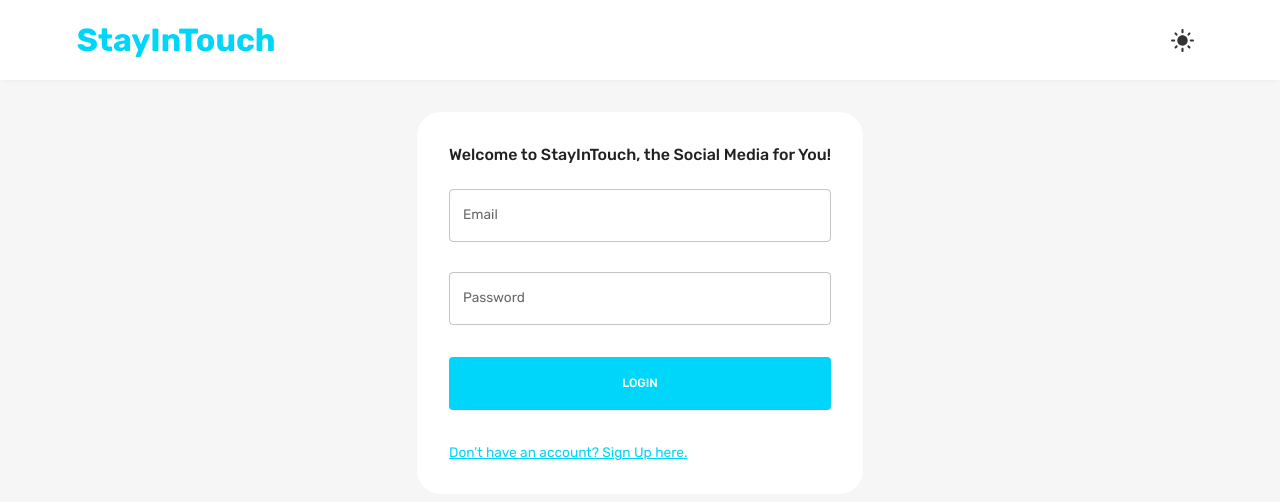
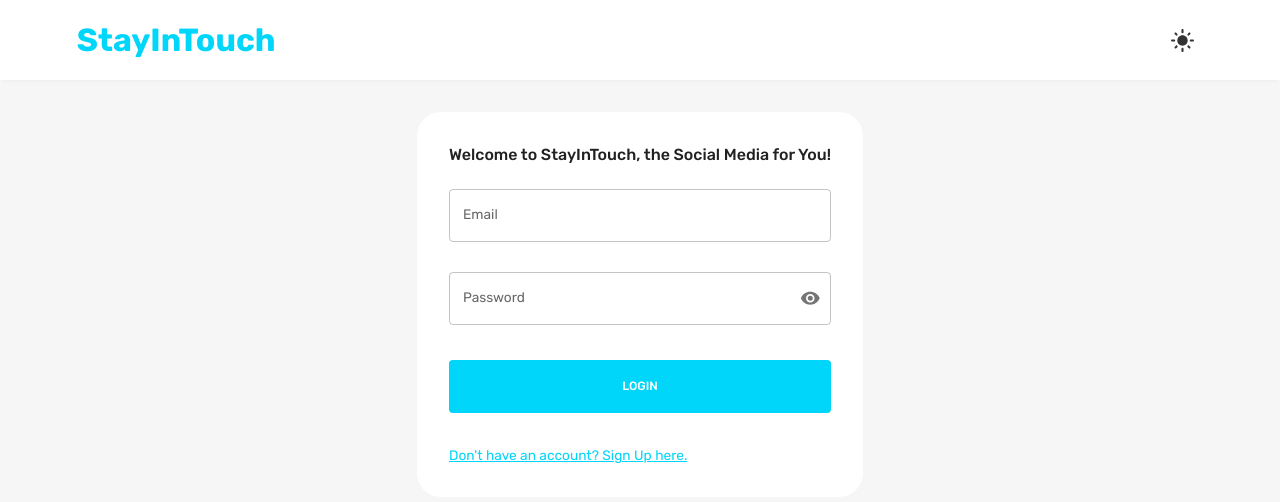
Before and after one commit to citizenofjustice/social-network, a React (Create React App) app in the folder client/: page /login in a window 1280 px wide. Shown: the top 502 px of the page. Built offline with nearby package versions, Linux system fonts and the light colour scheme; no server answers; a web font is replaced by a local one.

Commit message:
form validation fixes

```diff
--- a/client/src/components/AuthDataChangeForm.jsx
+++ b/client/src/components/AuthDataChangeForm.jsx
@@ -32,6 +32,7 @@ const AuthDataChangeForm = ({ refProp, onChangeSuccess }) => {
   };
 
   const emailYup = yup.string().email("invalid email").required("required");
+  const oldPasswordYup = yup.string().required("required");
   const passwordYup = yup
     .string()
     .required("required")
@@ -50,6 +51,7 @@ const AuthDataChangeForm = ({ refProp, onChangeSuccess }) => {
   const valSchema = yup.object().shape({
     ...(isEmailChecked && { email: emailYup }),
     ...(isPasswordChecked && {
+      oldPassword: oldPasswordYup,
       password: passwordYup,
       confirmPassword: confirmPasswordYup,
     }),
--- a/client/src/components/PasswordTextField.jsx
+++ b/client/src/components/PasswordTextField.jsx
@@ -17,6 +17,7 @@ const PasswordTextField = ({
   name,
   error,
   helperText,
+  sx,
 }) => {
   const [isPasswordShown, setIsPasswordShown] = useState(false);
 
@@ -25,7 +26,7 @@ const PasswordTextField = ({
   };
 
   return (
-    <FormControl variant="outlined">
+    <FormControl variant="outlined" sx={sx} error={error}>
       <InputLabel htmlFor={`outlined-adornment-${label}`}>{label}</InputLabel>
       <OutlinedInput
         id={`outlined-adornment-${label}`}
--- a/client/src/scenes/loginPage/Form.jsx
+++ b/client/src/scenes/loginPage/Form.jsx
@@ -18,6 +18,7 @@ import FlexBetween from "components/FlexBetween";
 import { fetchFriends, loginUser, registerUser } from "API";
 import { setFriends, setIsUserLoading, setLogin } from "state/authSlice";
 import { addErrors, dropError } from "state/uiSlice";
+import PasswordTextField from "components/PasswordTextField";
 
 // schema validation for registration
 const registerSchema = yup.object().shape({
@@ -283,14 +284,12 @@ const Form = () => {
                   helperText={touched.email && errors.email}
                   sx={{ gridColumn: "span 4" }}
                 />
-                <TextField
+                <PasswordTextField
                   label="Password"
-                  type="password"
-                  onBlur={handleBlur}
-                  onChange={handleChange}
+                  handleBlur={handleBlur}
+                  handleChange={handleChange}
                   value={values.password}
                   name="password"
-                  autoComplete="off"
                   error={Boolean(touched.password) && Boolean(errors.password)}
                   helperText={touched.password && errors.password}
                   sx={{ gridColumn: "span 4" }}
--- a/client/src/scenes/widgets/PostWidget.jsx
+++ b/client/src/scenes/widgets/PostWidget.jsx
@@ -128,10 +128,10 @@ const PostWidget = ({
           ref={ref}
           width="fit-content"
           sx={{
-            position: "relative",
+            position: "absolute",
             zIndex: "5",
-            top: "-3.25rem",
-            float: "right",
+            top: "1.5rem",
+            right: "1rem",
           }}
         >
           <CopyLink link={shareLink} onCopy={handleCopyIconClick} />
```
